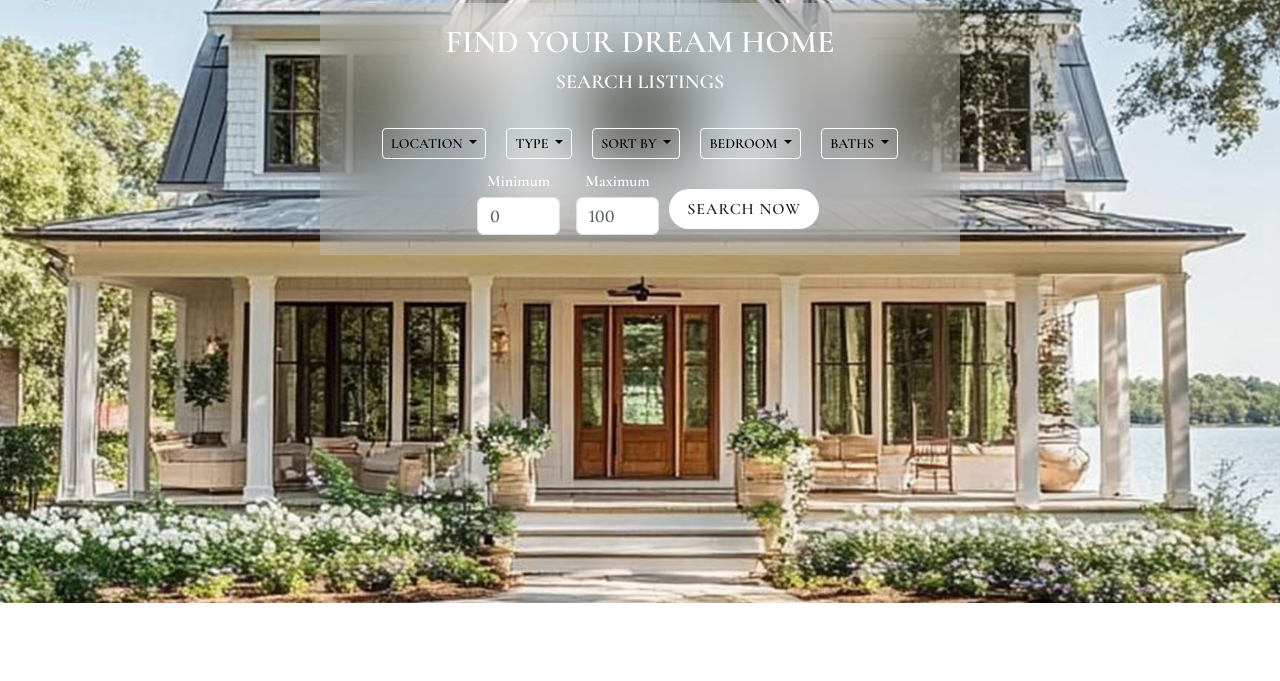
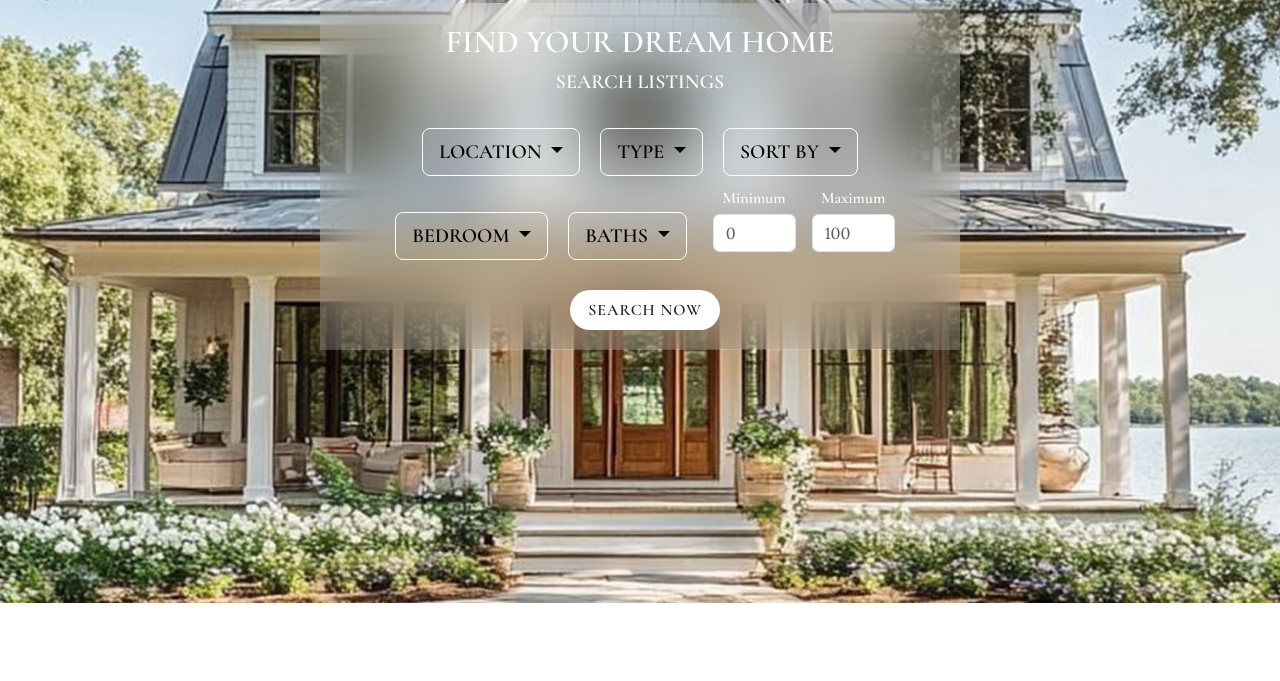
Before and after one commit to SofiaMay26/web_builder_assignment, a plain HTML site: page index.html in a window 1280 px wide. Shown: the part 3400-4081 px from the top of the page. Drawn offline with nearby package versions, Linux system fonts and the light colour scheme.

Commit message:
22/10/25 1:19pm

```diff
--- a/index.html
+++ b/index.html
@@ -176,7 +176,7 @@
             <div class="d-flex justify-content-center flex-wrap w-100">
               <div class="dropdown mt-3">
                 <button
-                  class="search_listing_btn btn btn-sm btn-lg-md dropdown-toggle"
+                  class="search_listing_btn btn btn-lg btn-lg-md dropdown-toggle"
                   type="button"
                   id="dropdownMenuButton"
                   data-bs-toggle="dropdown"
@@ -196,7 +196,7 @@
               </div>
               <div class="dropdown mt-3">
                 <button
-                  class="search_listing_btn btn btn-sm btn-lg-md dropdown-toggle"
+                  class="search_listing_btn btn btn-lg btn-sm-md dropdown-toggle"
                   type="button"
                   id="dropdownMenuButton"
                   data-bs-toggle="dropdown"
@@ -215,7 +215,7 @@
               </div>
               <div class="dropdown mt-3">
                 <button
-                  class="search_listing_btn btn btn-sm btn-lg-md dropdown-toggle"
+                  class="search_listing_btn btn btn-lg btn-sm-md dropdown-toggle"
                   type="button"
                   id="dropdownMenuButton"
                   data-bs-toggle="dropdown"
@@ -240,7 +240,7 @@
               </div>
               <div class="dropdown mt-3">
                 <button
-                  class="search_listing_btn btn btn-sm btn-lg-md dropdown-toggle"
+                  class="search_listing_btn btn btn-lg btn-sm-md dropdown-toggle"
                   type="button"
                   id="dropdownMenuButton"
                   data-bs-toggle="dropdown"
@@ -258,7 +258,7 @@
               </div>
               <div class="dropdown mt-3">
                 <button
-                  class="search_listing_btn btn btn-sm btn-lg-md dropdown-toggle"
+                  class="search_listing_btn btn btn-lg btn-sm-md dropdown-toggle"
                   type="button"
                   id="dropdownMenuButton"
                   data-bs-toggle="dropdown"
```
